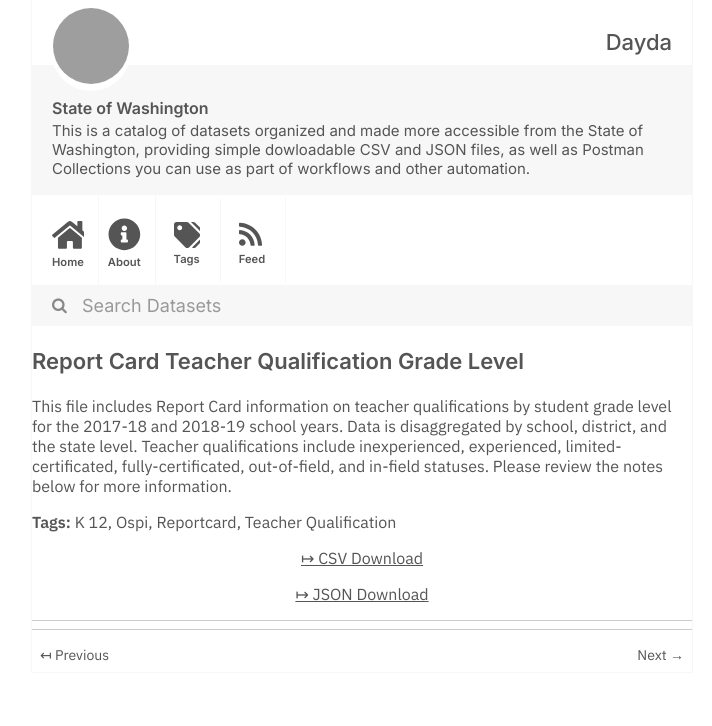
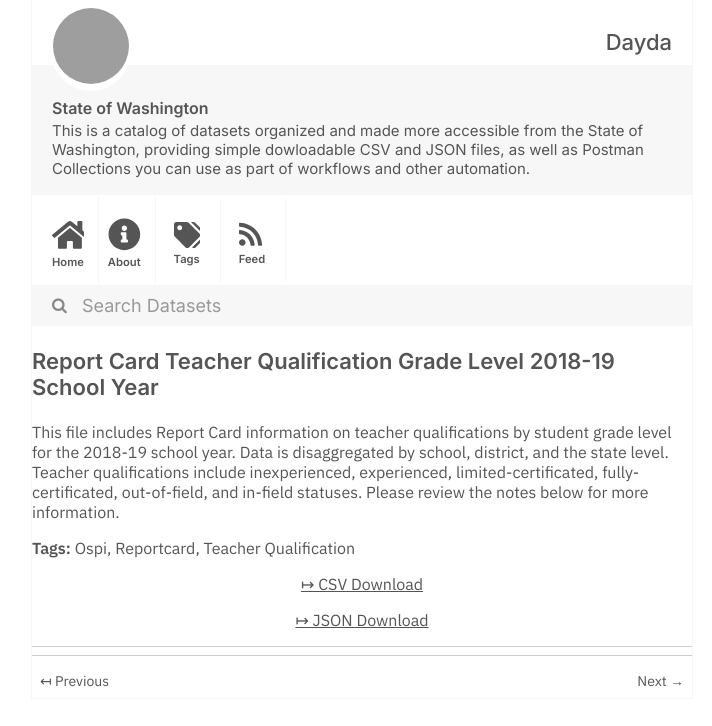
Before and after one commit to dayda-entities/state-of-washington, a Jekyll site: the page built from _posts/2020-11-10-report-card-teacher-qualificat.md, in a window 1280 px wide, cut to the strip 0-726 px from the top of the page. Shown: the whole strip, without its empty margins (278-990 px from the left). Built offline with Jekyll 4.4.1, drawn with Linux system fonts in a browser that asks for light colours; grey boxes are pictures that could not be loaded.

Commit message:
Publish Data

```diff
--- a/_posts/2020-11-10-report-card-teacher-qualificat.md
+++ b/_posts/2020-11-10-report-card-teacher-qualificat.md
@@ -1,19 +1,18 @@
 ---
-title: Report Card Teacher Qualification Grade Level
-created: '2020-11-10T17:19:40.115085'
-modified: '2020-11-10T17:19:40.115096'
+title: Report Card Teacher Qualification Grade Level 2018-19 School Year
+created: '2020-11-10T17:20:49.151082'
+modified: '2020-11-10T17:20:49.151093'
 state: active
 type: dataset
 tags:
-  - K 12
   - Ospi
   - Reportcard
   - Teacher Qualification
 groups:
   - Local Government
-csv_url: 'https://data.wa.gov/api/views/2ba3-eae7/rows.csv?accessType=DOWNLOAD'
-json_url: 'https://data.wa.gov/api/views/2ba3-eae7/rows.json?accessType=DOWNLOAD'
+csv_url: 'https://data.wa.gov/api/views/ierh-j2nr/rows.csv?accessType=DOWNLOAD'
+json_url: 'https://data.wa.gov/api/views/ierh-j2nr/rows.json?accessType=DOWNLOAD'
 layout: post
 
 ---
-This file includes Report Card information on teacher qualifications by student grade level for the 2017-18 and 2018-19 school years. Data is disaggregated by school, district, and the state level. Teacher qualifications include inexperienced, experienced, limited-certificated, fully-certificated, out-of-field, and in-field statuses. Please review the notes below for more information.
+This file includes Report Card information on teacher qualifications by student grade level for the 2018-19 school year. Data is disaggregated by school, district, and the state level. Teacher qualifications include inexperienced, experienced, limited-certificated, fully-certificated, out-of-field, and in-field statuses. Please review the notes below for more information.
```
